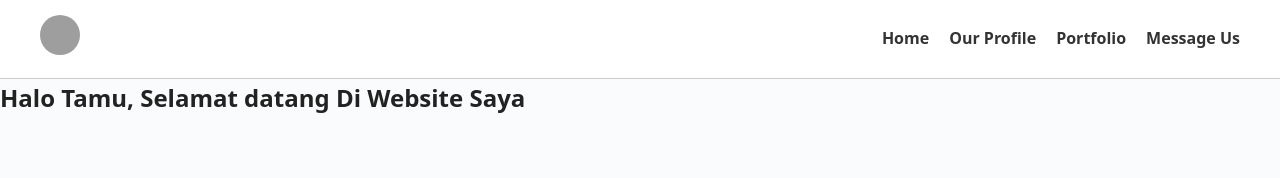
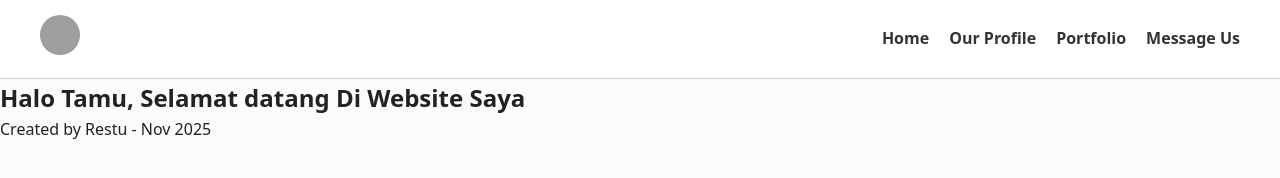
Before and after one commit to kuroneko0369/CodingCamp-17Nov25-muhammadrestu, a plain HTML site: page index.html in a window 1280 px wide. Drawn offline with Linux system fonts and the light colour scheme; grey boxes are pictures that could not be loaded.

Commit message:
update index.html

```diff
--- a/index.html
+++ b/index.html
@@ -31,5 +31,6 @@
     <h1 id="welcomeText">Halo Tamu, Selamat datang Di Website Saya</h1>
   </section>
 
+  <footer>Created by Restu - Nov 2025</footer>
 </body>
 </html>
```
